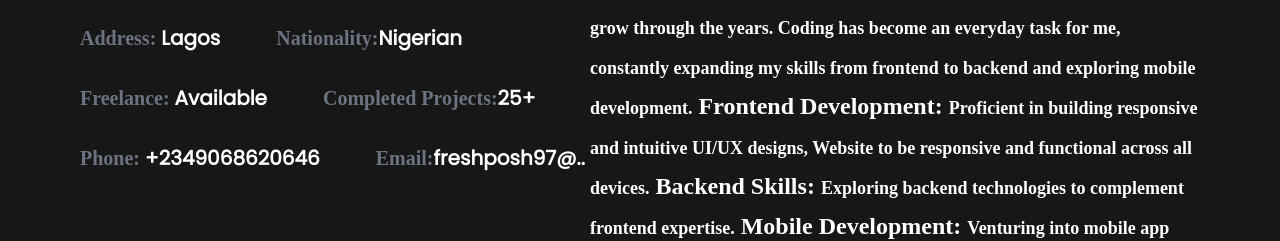
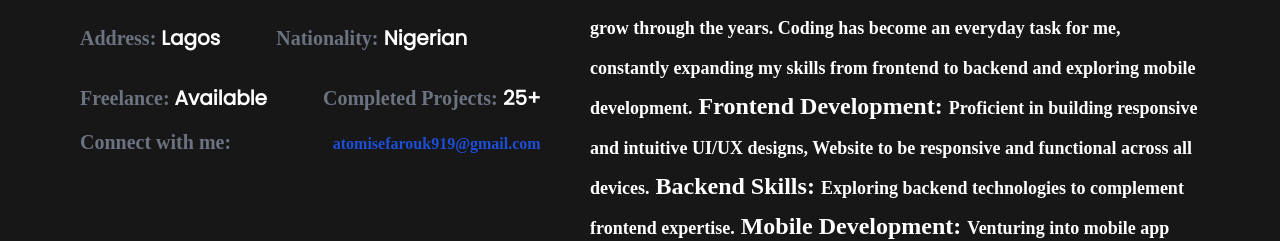
Before and after one commit to freshposh-code/my_personal_portfolio, a React (Vite) app: page / in a window 1280 px wide. Shown: the part 1060-1301 px from the top of the page. Built offline with nearby package versions, Linux system fonts and the light colour scheme; a web font is replaced by a local one.

Commit message:
change: To Email address

```diff
--- a/src/Sections/AboutSection.jsx
+++ b/src/Sections/AboutSection.jsx
@@ -23,14 +23,21 @@ const AboutSection = () => {
                 <div className='flex md:flex-row flex-col py-4 md:gap-14 gap-3'>
                   <h1 className='sm:text-xl text-base font-semibold'> <span className="text-gray-600 dark:text-gray-500">{item.personalInfo}</span> <span className="font-black poppins dark:text-white">{item.response}</span></h1>
                   <h1 className='sm:text-xl text-base font-semibold'> <span className="text-gray-600 dark:text-gray-500">{item.personalInfo2}</span>
-                    {/* <a href="mailto:freshposh97@gmail.com"> */}
-                    <span className="font-black poppins dark:text-white">{item.response2}</span>
-                    {/* </a> */}
+
+                    <span className="font-black poppins dark:text-white"> {item.response2}</span>
+
                   </h1>
                 </div>
                 <hr className='sm:hidden flex' />
               </motion.div>
             ))}
+
+            <h1 className='text-gray-600 dark:text-gray-500 sm:text-xl text-base font-semibold flex sm:flex-row flex-col justify-between'>Connect with me:
+              <a href="mailto:freshposh97@gmail.com">
+                <span className='sm:text-base text-sm text-blue-700'> atomisefarouk919@gmail.com</span>
+              </a>
+            </h1>
+            {/* <hr className='sm:hidden flex' /> */}
           </div>
 
           <div>
--- a/src/Utils/Data/index.jsx
+++ b/src/Utils/Data/index.jsx
@@ -69,12 +69,12 @@ export const aboutme = [
         personalInfo2: 'Completed Projects:',
         response2: '25+',
     },
-    {
-        personalInfo: 'Phone:',
-        response: '+2349068620646',
-        personalInfo2: 'Email:',
-        response2: 'freshposh97@..',
-    },
+    // {
+    //     personalInfo: 'Phone:',
+    //     response: '+2349068620646',
+    //     personalInfo2: 'Email:',
+    //     response2: 'freshposh97@..',
+    // },
 
 ]
 
```
